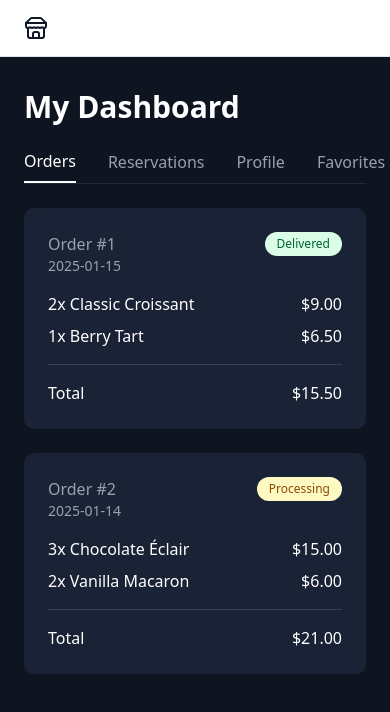
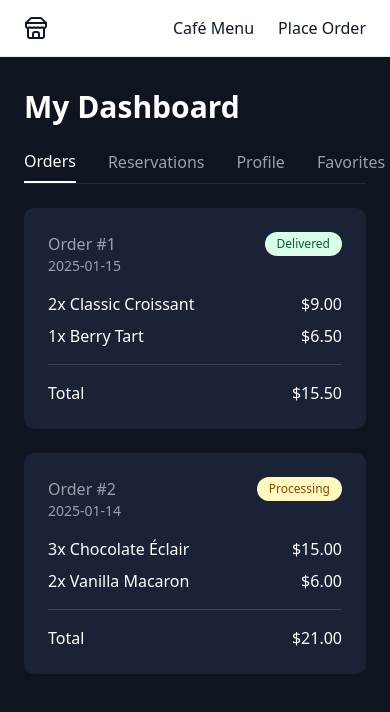
Before and after one commit to i-fetch/Jela-Confectionaries, a Next.js app: page /cafestore/cafeonitsha in a window 390 px wide. Shown: the top 712 px of the page. Built offline with nearby package versions, Linux system fonts and the light colour scheme; no server answers.

Commit message:
Debug Onboarding Process VIII

```diff
--- a/app/cafestore/cafeonitsha/Dashboard.jsx
+++ b/app/cafestore/cafeonitsha/Dashboard.jsx
@@ -33,7 +33,7 @@ export default function Dashboard() {
         </Link>
 
         {/* Navigation */}
-        <nav className="hidden md:flex items-center space-x-6">
+        <nav className="flex items-center space-x-6">
           <Link href="/cafestore/cafeonitsha/menu" className="text-gray-900 font-medium hover:text-gray-900">
             Café Menu
           </Link>
```
